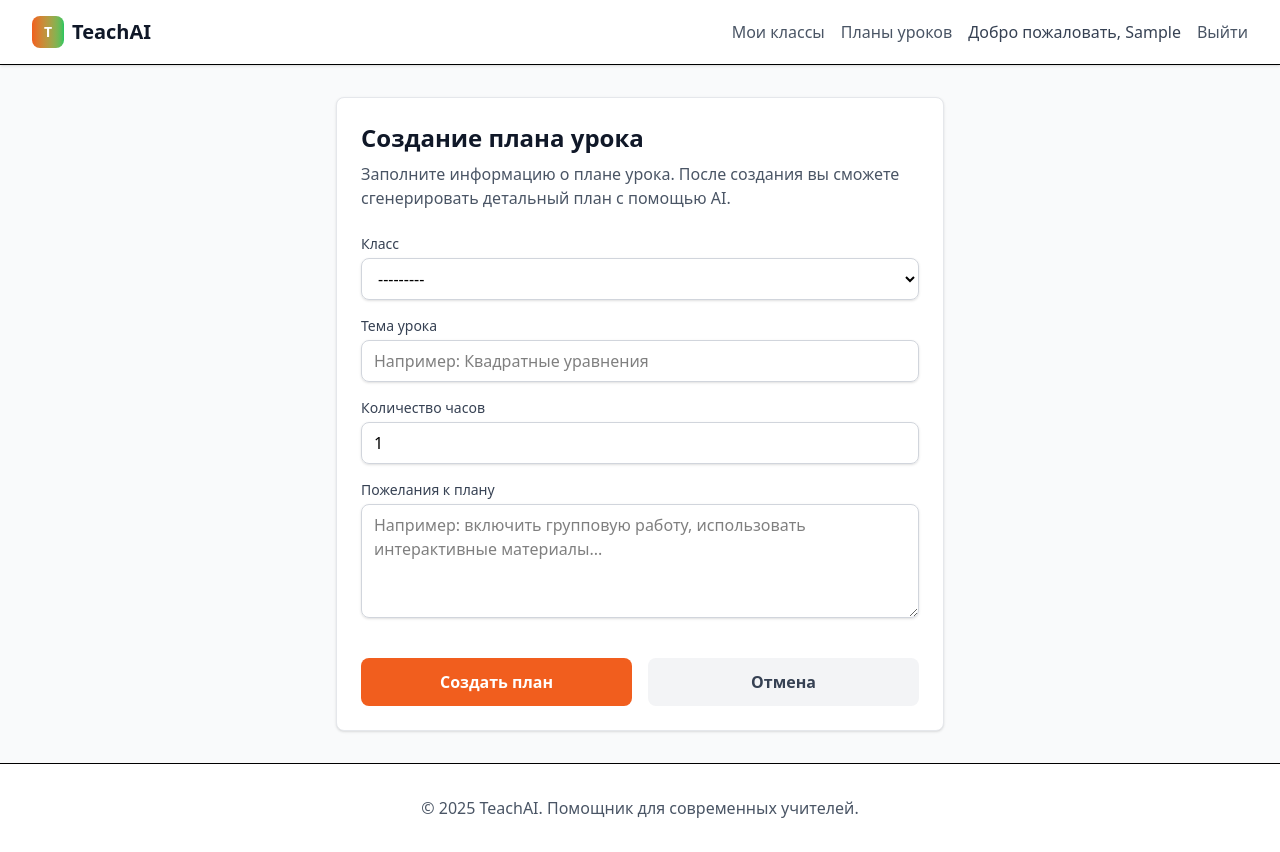
After one commit to nlsnnn/teach-ai, a Django app: page /lesson/create/ in a window 1280 px wide. The commit adds this page. Run offline with Django 5.2, Linux system fonts and the light colour scheme; the visitor is signed in with stand-in values (Sample User, id 1); data that the repository does not hold is empty.

Commit message:
feat: add lesson plans views and templates

```diff
--- a/app/app/urls.py
+++ b/app/app/urls.py
@@ -18,6 +18,8 @@ Including another URLconf
 from django.contrib import admin
 from django.urls import path, include
 from django.views.generic import TemplateView
+from django.conf import settings
+from django.conf.urls.static import static
 
 
 urlpatterns = [
@@ -27,3 +29,6 @@ urlpatterns = [
     path("class/", include(("classes.urls", "classes"), namespace="classes")),
     path("", TemplateView.as_view(template_name="home.html"), name="home"),
 ]
+
+if settings.DEBUG:
+    urlpatterns += static(settings.MEDIA_URL, document_root=settings.MEDIA_ROOT)
--- a/app/classes/templates/classes/detail.html
+++ b/app/classes/templates/classes/detail.html
@@ -36,11 +36,11 @@
             <div class="bg-primary-50 rounded-lg p-4">
                 <h3 class="text-lg font-semibold text-gray-900 mb-2">Действия</h3>
                 <div class="space-y-2">
-                    <a href="{% url 'lessons:create' study_class.pk %}"
+                    <a href="{% url 'lessons:create'%}?class={{study_class.pk}}"
                        class="block w-full bg-primary-500 text-white text-center py-2 rounded-lg font-medium hover:bg-primary-600 transition">
                         Создать план урока
                     </a>
-                    <a href="{% url 'lessons:list' study_class.pk %}"
+                    <a href="{% url 'lessons:list' %}?class={{study_class.pk}}"
                        class="block w-full bg-white text-primary-500 text-center py-2 rounded-lg font-medium border border-primary-500 hover:bg-primary-50 transition">
                         Просмотреть планы уроков
                     </a>
--- a/app/lesson_plans/forms.py
+++ b/app/lesson_plans/forms.py
@@ -0,0 +1,38 @@
+from django import forms
+from .models import LessonPlan
+from classes.models import StudyClass
+
+
+class LessonPlanCreateForm(forms.ModelForm):
+    class Meta:
+        model = LessonPlan
+        fields = ["study_class", "topic", "hours", "preferences"]
+        widgets = {
+            'study_class': forms.Select(attrs={
+                'class': 'mt-1 block w-full px-3 py-2 border border-gray-300 rounded-lg shadow-sm focus:outline-none focus:ring-primary-500 focus:border-primary-500'
+            }),
+            'topic': forms.TextInput(attrs={
+                'class': 'mt-1 block w-full px-3 py-2 border border-gray-300 rounded-lg shadow-sm focus:outline-none focus:ring-primary-500 focus:border-primary-500',
+                'placeholder': 'Например: Квадратные уравнения'
+            }),
+            'hours': forms.NumberInput(attrs={
+                'class': 'mt-1 block w-full px-3 py-2 border border-gray-300 rounded-lg shadow-sm focus:outline-none focus:ring-primary-500 focus:border-primary-500',
+                'min': 1,
+                'max': 10
+            }),
+            'preferences': forms.Textarea(attrs={
+                'class': 'mt-1 block w-full px-3 py-2 border border-gray-300 rounded-lg shadow-sm focus:outline-none focus:ring-primary-500 focus:border-primary-500',
+                'placeholder': 'Например: включить групповую работу, использовать интерактивные материалы...',
+                'rows': 4
+            }),
+        }
+        labels = {
+            'study_class': 'Класс',
+            'topic': 'Тема урока',
+            'hours': 'Количество часов',
+            'preferences': 'Пожелания к плану',
+        }
+
+    def __init__(self, user, *args, **kwargs):
+        super().__init__(*args, **kwargs)
+        self.fields['study_class'].queryset = StudyClass.objects.filter(teacher=user)
--- a/app/lesson_plans/models.py
+++ b/app/lesson_plans/models.py
@@ -19,3 +19,8 @@ class LessonPlan(models.Model):
 
     def __str__(self):
         return f"План: {self.topic} ({self.study_class})"
+
+    class Meta:
+        verbose_name = "План урока"
+        verbose_name_plural = "Планы уроков"
+        ordering = ['-created_at']
--- /dev/null
+++ b/app/lesson_plans/templates/lesson_plans/create.html
@@ -0,0 +1,59 @@
+{% extends 'base.html' %}
+
+{% block title %}Создание плана урока{% endblock %}
+
+{% block content %}
+<div class="max-w-2xl mx-auto px-4 sm:px-6 lg:px-8 py-8">
+    <div class="bg-white rounded-lg shadow-sm border border-gray-200 p-6">
+        <div class="mb-6">
+            <h1 class="text-2xl font-bold text-gray-900">Создание плана урока</h1>
+            <p class="text-gray-600 mt-2">
+                Заполните информацию о плане урока. После создания вы сможете сгенерировать детальный план с помощью AI.
+            </p>
+        </div>
+
+        <form method="post" class="space-y-6">
+            {% csrf_token %}
+
+            {% if form.errors %}
+            <div class="bg-red-50 border border-red-200 rounded-lg p-4">
+                <p class="text-red-800 text-sm">Пожалуйста, исправьте ошибки ниже.</p>
+                {% for field in form %}
+                    {% for error in field.errors %}
+                        <p class="text-red-600 text-sm mt-1">{{ error }}</p>
+                    {% endfor %}
+                {% endfor %}
+                {% for error in form.non_field_errors %}
+                    <p class="text-red-600 text-sm mt-1">{{ error }}</p>
+                {% endfor %}
+            </div>
+            {% endif %}
+
+            <div class="space-y-4">
+                {% for field in form %}
+                <div>
+                    <label for="{{ field.id_for_label }}" class="block text-sm font-medium text-gray-700 mb-1">
+                        {{ field.label }}
+                    </label>
+                    {{ field }}
+                    {% if field.help_text %}
+                    <p class="mt-1 text-sm text-gray-500">{{ field.help_text }}</p>
+                    {% endif %}
+                </div>
+                {% endfor %}
+            </div>
+
+            <div class="flex space-x-4 pt-4">
+                <button type="submit"
+                        class="flex-1 bg-primary-500 text-white py-3 px-4 rounded-lg font-semibold hover:bg-primary-600 focus:outline-none focus:ring-2 focus:ring-offset-2 focus:ring-primary-500 transition">
+                    Создать план
+                </button>
+                <a href="{% url 'lessons:list' %}"
+                   class="flex-1 bg-gray-100 text-gray-700 py-3 px-4 rounded-lg font-semibold text-center hover:bg-gray-200 transition">
+                    Отмена
+                </a>
+            </div>
+        </form>
+    </div>
+</div>
+{% endblock %}
--- a/app/lesson_plans/urls.py
+++ b/app/lesson_plans/urls.py
@@ -1,3 +1,11 @@
+from django.urls import path
+from . import views
+
+
 urlpatterns = [
-
+    path("", views.LessonPlanListView.as_view(), name="list"),
+    path("create/", views.LessonPlanCreateView.as_view(), name="create"),
+    path("<int:pk>/", views.LessonPlanDetailView.as_view(), name="detail"),
+    path("<int:pk>/delete/", views.LessonPlanDeleteView.as_view(), name="delete"),
+    path("<int:pk>/generate/", views.generate_ai_plan, name="generate"),
 ]
--- a/app/lesson_plans/views.py
+++ b/app/lesson_plans/views.py
@@ -1,8 +1,92 @@
-from django.shortcuts import render
-from django.views.generic import ListView
+from django.shortcuts import render, redirect, get_object_or_404
+from django.views.generic import ListView, CreateView, DetailView, DeleteView
+from django.contrib.auth.mixins import LoginRequiredMixin
+from django.urls import reverse_lazy
+from django.contrib import messages
+from django.http import JsonResponse
+from django.views.decorators.http import require_http_methods
+from django.contrib.auth.decorators import login_required
+
 from .models import LessonPlan
+from .forms import LessonPlanCreateForm
+from .ai import IOAi
+from .schemas import AIPlanRequest
 
 
-class PlansListView(ListView):
+class LessonPlanListView(LoginRequiredMixin, ListView):
     model = LessonPlan
     context_object_name = "plans"
+    template_name = "lesson_plans/list.html"
+
+    def get_queryset(self):
+        return LessonPlan.objects.filter(user=self.request.user).select_related('study_class')
+
+
+class LessonPlanCreateView(LoginRequiredMixin, CreateView):
+    model = LessonPlan
+    form_class = LessonPlanCreateForm
+    template_name = "lesson_plans/create.html"
+    success_url = reverse_lazy("lessons:list")
+
+    def get_form_kwargs(self):
+        kwargs = super().get_form_kwargs()
+        kwargs['user'] = self.request.user
+        return kwargs
+
+    def form_valid(self, form):
+        form.instance.user = self.request.user
+        return super().form_valid(form)
+
+
+class LessonPlanDetailView(LoginRequiredMixin, DetailView):
+    model = LessonPlan
+    template_name = "lesson_plans/detail.html"
+    context_object_name = "plan"
+
+    def get_queryset(self):
+        return LessonPlan.objects.filter(user=self.request.user)
+
+
+class LessonPlanDeleteView(LoginRequiredMixin, DeleteView):
+    model = LessonPlan
+    template_name = "lesson_plans/delete.html"
+    success_url = reverse_lazy("lessons:list")
+
+    def get_queryset(self):
+        return LessonPlan.objects.filter(user=self.request.user)
+
+
+@require_http_methods(["POST"])
+@login_required()
+def generate_ai_plan(request, pk):
+    # if not request.user.is_authenticated:
+    #     return JsonResponse({'error': 'Требуется авторизация'}, status=401)
+
+    plan = get_object_or_404(LessonPlan, pk=pk, user=request.user)
+
+    try:
+        ai_client = IOAi()
+
+        ai_request = AIPlanRequest(
+            class_name=plan.study_class.name,
+            subject=plan.study_class.subject,
+            age=plan.study_class.age_group,
+            topic=plan.topic,
+            hours=plan.hours,
+            preferences=plan.preferences or None
+        )
+
+        generated_text = ai_client.get_ai_plan(ai_request)
+        plan.generated_text = generated_text
+        plan.save()
+
+        return JsonResponse({
+            'success': True,
+            'generated_text': generated_text
+        })
+
+    except Exception as e:
+        return JsonResponse({
+            'success': False,
+            'error': str(e)
+        }, status=500)
--- a/app/static/css/output.css
+++ b/app/static/css/output.css
@@ -14,6 +14,9 @@
     --color-red-600: oklch(57.7% 0.245 27.325);
     --color-red-700: oklch(50.5% 0.213 27.518);
     --color-red-800: oklch(44.4% 0.177 26.899);
+    --color-yellow-100: oklch(97.3% 0.071 103.193);
+    --color-yellow-600: oklch(68.1% 0.162 75.834);
+    --color-green-600: oklch(62.7% 0.194 149.214);
     --color-gray-50: oklch(98.5% 0.002 247.839);
     --color-gray-100: oklch(96.7% 0.003 264.542);
     --color-gray-200: oklch(92.8% 0.006 264.531);
@@ -49,6 +52,7 @@
     --font-weight-bold: 700;
     --font-weight-extrabold: 800;
     --radius-lg: 0.5rem;
+    --animate-spin: spin 1s linear infinite;
     --default-transition-duration: 150ms;
     --default-transition-timing-function: cubic-bezier(0.4, 0, 0.2, 1);
     --default-font-family: var(--font-sans);
@@ -278,6 +282,9 @@
   .grid {
     display: grid;
   }
+  .hidden {
+    display: none;
+  }
   .inline-block {
     display: inline-block;
   }
@@ -329,6 +336,9 @@
   .max-w-md {
     max-width: var(--container-md);
   }
+  .max-w-none {
+    max-width: none;
+  }
   .flex-1 {
     flex: 1;
   }
@@ -337,6 +347,12 @@
   }
   .border-collapse {
     border-collapse: collapse;
+  }
+  .transform {
+    transform: var(--tw-rotate-x,) var(--tw-rotate-y,) var(--tw-rotate-z,) var(--tw-skew-x,) var(--tw-skew-y,);
+  }
+  .animate-spin {
+    animation: var(--animate-spin);
   }
   .resize {
     resize: both;
@@ -470,6 +486,9 @@
   .bg-white {
     background-color: var(--color-white);
   }
+  .bg-yellow-100 {
+    background-color: var(--color-yellow-100);
+  }
   .bg-gradient-to-r {
     --tw-gradient-position: to right in oklab;
     background-image: linear-gradient(var(--tw-gradient-stops));
@@ -593,6 +612,9 @@
   .text-gray-900 {
     color: var(--color-gray-900);
   }
+  .text-green-600 {
+    color: var(--color-green-600);
+  }
   .text-primary-500 {
     color: var(--color-primary-500);
   }
@@ -613,6 +635,9 @@
   }
   .text-white {
     color: var(--color-white);
+  }
+  .text-yellow-600 {
+    color: var(--color-yellow-600);
   }
   .underline {
     text-decoration-line: underline;
@@ -745,6 +770,26 @@
     }
   }
 }
+@property --tw-rotate-x {
+  syntax: "*";
+  inherits: false;
+}
+@property --tw-rotate-y {
+  syntax: "*";
+  inherits: false;
+}
+@property --tw-rotate-z {
+  syntax: "*";
+  inherits: false;
+}
+@property --tw-skew-x {
+  syntax: "*";
+  inherits: false;
+}
+@property --tw-skew-y {
+  syntax: "*";
+  inherits: false;
+}
 @property --tw-space-y-reverse {
   syntax: "*";
   inherits: false;
@@ -876,9 +921,19 @@
   inherits: false;
   initial-value: solid;
 }
+@keyframes spin {
+  to {
+    transform: rotate(360deg);
+  }
+}
 @layer properties {
   @supports ((-webkit-hyphens: none) and (not (margin-trim: inline))) or ((-moz-orient: inline) and (not (color:rgb(from red r g b)))) {
     *, ::before, ::after, ::backdrop {
+      --tw-rotate-x: initial;
+      --tw-rotate-y: initial;
+      --tw-rotate-z: initial;
+      --tw-skew-x: initial;
+      --tw-skew-y: initial;
       --tw-space-y-reverse: 0;
       --tw-space-x-reverse: 0;
       --tw-border-style: solid;
--- a/app/templates/base.html
+++ b/app/templates/base.html
@@ -5,7 +5,7 @@
     <meta name="viewport" content="width=device-width, initial-scale=1.0" />
     <title>{% block title %}TeachAI{% endblock %}</title>
     {% load static %}
-    <link rel="stylesheet" href="{% static 'css/output.css' %}"> <!-- Исправлено на output.css -->
+    <link rel="stylesheet" href="{% static 'css/output.css' %}" />
   </head>
   <body class="bg-gray-50 min-h-screen flex flex-col">
     <nav class="bg-white shadow-sm border-b">
@@ -13,7 +13,9 @@
         <div class="flex justify-between h-16">
           <div class="flex items-center">
             <a href="{% url 'home' %}" class="flex items-center space-x-2">
-              <div class="w-8 h-8 bg-gradient-to-r from-primary-500 to-secondary-500 rounded-lg flex items-center justify-center">
+              <div
+                class="w-8 h-8 bg-gradient-to-r from-primary-500 to-secondary-500 rounded-lg flex items-center justify-center"
+              >
                 <span class="text-white font-bold text-sm">T</span>
               </div>
               <span class="text-xl font-bold text-gray-900">TeachAI</span>
@@ -22,19 +24,42 @@
 
           <div class="flex items-center space-x-4">
             {% if user.is_authenticated %}
-            <span class="text-gray-700">Добро пожаловать, {{ user.first_name|default:user.username }}</span>
-            <a href="{% url 'users:logout' %}" class="text-gray-600 hover:text-primary-600 transition">Выйти</a>
+            <a
+              href="{% url 'classes:list' %}"
+              class="text-gray-600 hover:text-primary-600 transition"
+              >Мои классы</a
+            >
+            <a
+              href="{% url 'lessons:list' %}"
+              class="text-gray-600 hover:text-primary-600 transition"
+              >Планы уроков</a
+            >
+            <span class="text-gray-700"
+              >Добро пожаловать, {{ user.first_name|default:user.username }}</span
+            >
+            <a
+              href="{% url 'users:logout' %}"
+              class="text-gray-600 hover:text-primary-600 transition"
+              >Выйти</a
+            >
             {% else %}
-            <a href="{% url 'users:login' %}" class="text-gray-600 hover:text-primary-600 transition">Войти</a>
-            <a href="{% url 'users:register' %}" class="bg-primary-500 text-white px-4 py-2 rounded-lg hover:bg-primary-600 transition">Регистрация</a>
+            <a
+              href="{% url 'users:login' %}"
+              class="text-gray-600 hover:text-primary-600 transition"
+              >Войти</a
+            >
+            <a
+              href="{% url 'users:register' %}"
+              class="bg-primary-500 text-white px-4 py-2 rounded-lg hover:bg-primary-600 transition"
+              >Регистрация</a
+            >
             {% endif %}
           </div>
         </div>
       </div>
     </nav>
 
-    {% block content %}
-    {% endblock %}
+    {% block content %} {% endblock %}
 
     <footer class="bg-white border-t mt-auto">
       <div class="max-w-7xl mx-auto px-4 sm:px-6 lg:px-8 py-8">
--- a/pyproject.toml
+++ b/pyproject.toml
@@ -8,6 +8,7 @@ package-mode = false
 python = ">=3.11,<4.0"
 django = "^5.2.6"
 pydantic = "^2.11.9"
+markdown = "^3.9"
 
 [build-system]
 requires = ["poetry-core>=2.0.0,<3.0.0"]
```
Also changed, not shown: app/lesson_plans/ai.py (+3 -5 lines), app/lesson_plans/templates/lesson_plans/delete.html (added, +38 -0 lines), app/lesson_plans/templates/lesson_plans/detail.html (added, +149 -0 lines), app/lesson_plans/templates/lesson_plans/list.html (added, +74 -0 lines), app/lesson_plans/templatetags/markdown_extras.py (added, +16 -0 lines), app/lesson_plans/migrations/0003_alter_lessonplan_options.py (added), app/lesson_plans/templatetags/__init__.py (added), 1 other file.
